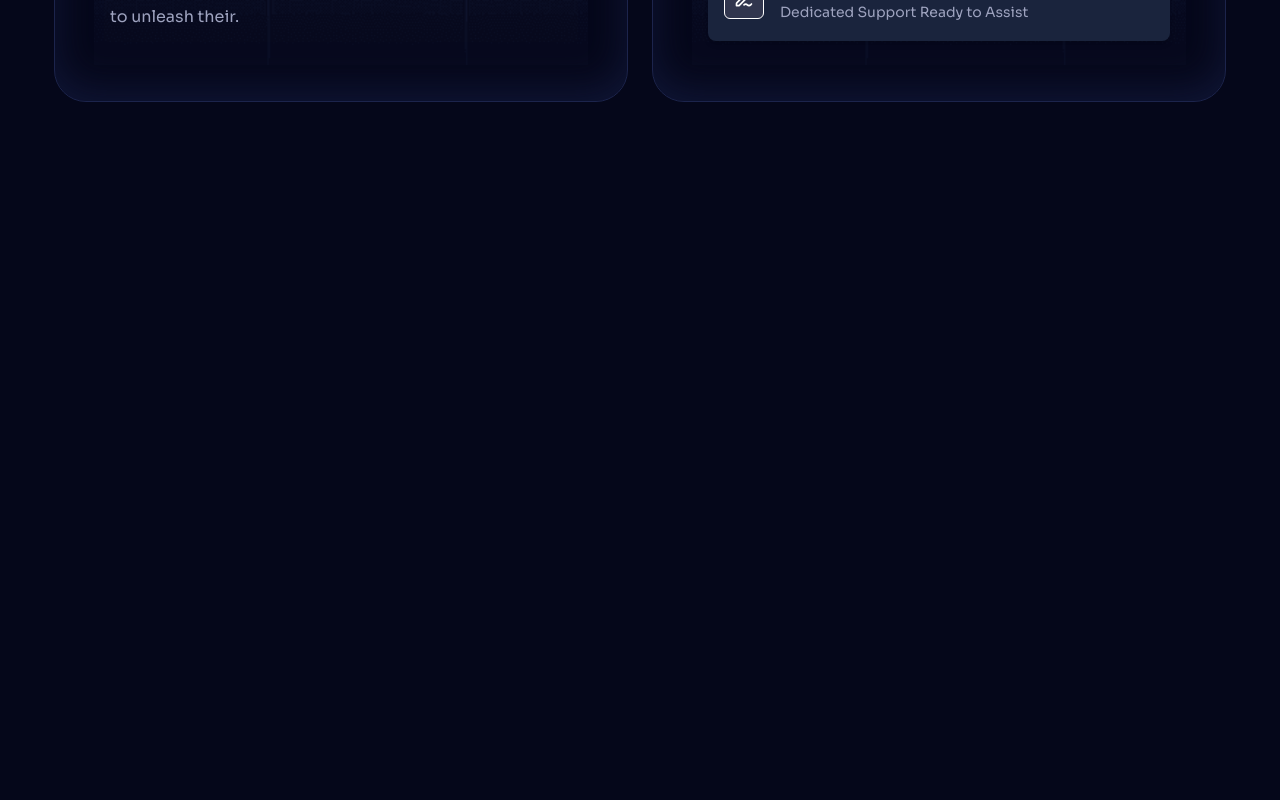
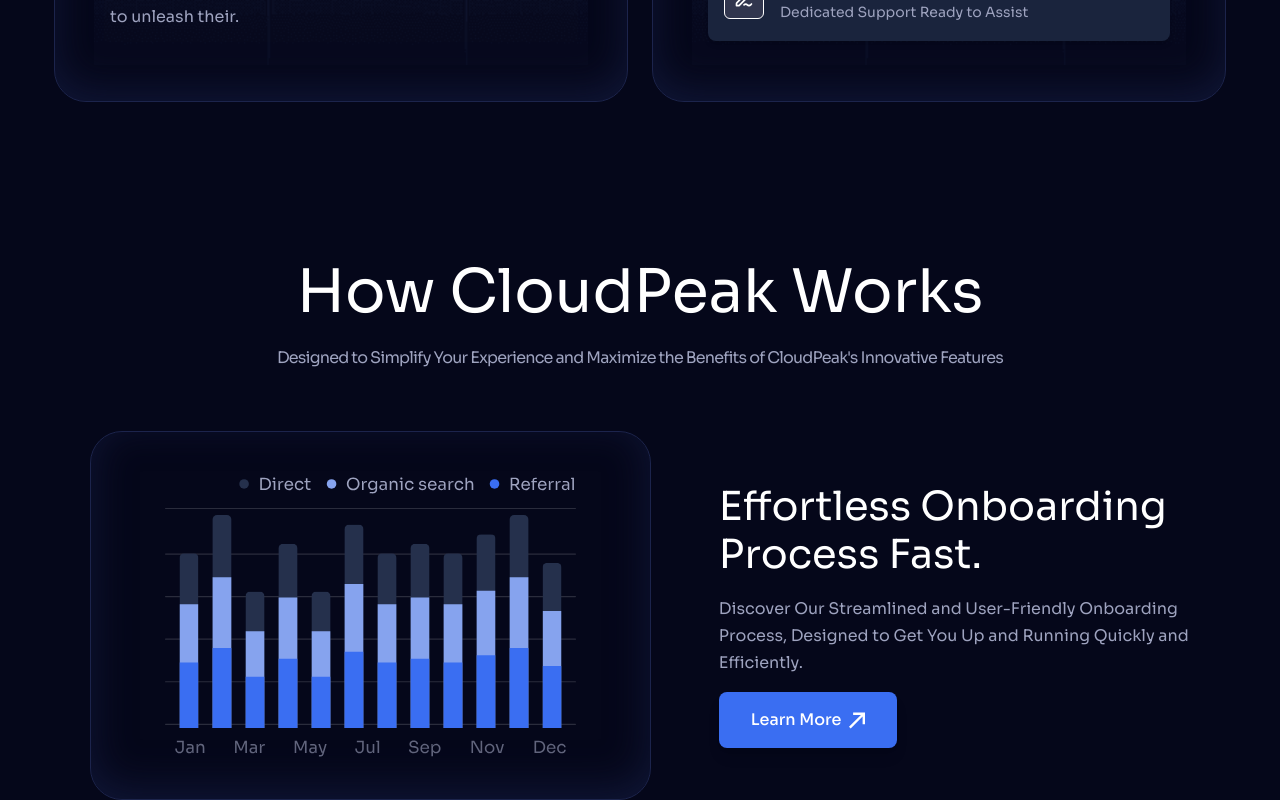
Before and after one commit to JemisKava/cloudpeak-landing, a Next.js app: page / in a window 1280 px wide. Shown: the part 2973-3773 px from the top of the page. Before the commit the page ends 3099 px from the top, so only its background shows below. Built offline with nearby package versions, Linux system fonts and the light colour scheme.

Commit message:
🎨📱 Designed core features section and made design changes for mobile responsiveness

```diff
--- a/app/page.tsx
+++ b/app/page.tsx
@@ -1,5 +1,6 @@
 import About from "@/components/sections/about";
 import Brand from "@/components/sections/brand";
+import CoreFeatures from "@/components/sections/core-features";
 import Features from "@/components/sections/features";
 import Hero from "@/components/sections/hero";
 import Header from "@/components/shared/header";
@@ -12,6 +13,7 @@
       <Brand />
       <About />
       <Features />
+      <CoreFeatures />
     </>
   );
 }
--- a/components/card.tsx
+++ b/components/card.tsx
@@ -2,7 +2,7 @@
 
 const Card = ({ children }: { children: React.ReactNode }) => {
   return (
-    <div className='py-10 px-6 border border-[#1c244c] shadow-custom-inset rounded-[32px]'>
+    <div className='py-10 px-6 border border-[#1c244c] shadow-custom-inset rounded-[32px] w-full'>
       {children}
     </div>
   )
--- a/components/sections/brand.tsx
+++ b/components/sections/brand.tsx
@@ -4,7 +4,7 @@
 
 const Brand = () => {
   return (
-    <section className='flex flex-col items-center h-[220px] max-w-screen-xl mx-auto'>
+    <section className='flex flex-col items-center h-[220px] max-w-screen-xl mx-auto text-center'>
       <div className='text-neutral-2 text-body-18 mt-[93px]'>Trusted by thousands of companies worldwide</div>
       <div className='w-full flex items-center justify-around mt-12 flex-wrap gap-y-1'>
         {COMPANIES.map(({ path, alt, height, width }, key) => (
--- /dev/null
+++ b/components/sections/core-features.tsx
@@ -0,0 +1,59 @@
+import React from 'react'
+import Card from '../card'
+import Image from 'next/image'
+import * as motion from "motion/react-client"
+
+const CoreFeatures = () => {
+  return (
+    <section className='max-w-screen-xl mx-auto px-[90px] sm:px-[45px]'>
+      <div >
+
+        <motion.div initial={{ opacity: 0, x: -20 }} whileInView={{ opacity: 1, x: 0 }} transition={{ delay: 0.8, ease: 'easeInOut' }} viewport={{ once: true, amount: 0.3 }} className='space-y-4 text-center mb-[60px]'>
+          <h1 className='text-h2 text-neutral-1 sm:text-2xl'>How CloudPeak Works</h1>
+          <p className='text-body-16 text-neutral-2 tracking-tighter sm:text-body-14'>Designed to Simplify Your Experience and Maximize the Benefits of CloudPeak&apos;s Innovative Features</p>
+        </motion.div>
+
+        <div>
+
+          <div className='flex items-center md:flex-col md:gap-y-8 sm:flex-col sm:gap-y-8 gap-x-1'>
+
+            <Card>
+              <motion.div initial={{ opacity: 0, x: -20 }} whileInView={{ opacity: 1, x: 0 }} transition={{ delay: 0.3, ease: 'easeInOut' }} viewport={{ once: true, amount: 0.3 }} >
+                <div className="relative w-full aspect-video">
+                  <Image
+                    src="/assets/chart.svg"
+                    alt="chart"
+                    fill
+                    className="object-contain"
+                    priority
+                  />
+                </div>
+              </motion.div>
+            </Card>
+
+            <motion.div initial={{ opacity: 0, x: 20 }} whileInView={{ opacity: 1, x: 0 }} transition={{ delay: 0.3, ease: 'easeInOut' }} viewport={{ once: true, amount: 0.3 }} className='w-full'>
+              <div className='ml-16 space-y-4 sm:ml-0'>
+                <h2 className='text-h2-40 text-neutral-1'>Effortless Onboarding Process Fast.</h2>
+                <p className='text-body-16 text-neutral-2'>Discover Our Streamlined and User-Friendly Onboarding Process, Designed to Get You Up and Running Quickly and Efficiently.</p>
+                <button className="px-8 py-4 bg-primary hover:bg-[#0045DD] text-white font-medium rounded-lg shadow-lg transition-all group flex items-center gap-2">
+                  Learn More
+                  <Image
+                    src="/assets/arrow.svg"
+                    alt="arrow"
+                    width={16}
+                    height={16}
+                    className="group-hover:translate-x-1 transition-transform"
+                  />
+                </button>
+              </div>
+            </motion.div>
+          </div>
+
+        </div>
+
+      </div>
+    </section>
+  )
+}
+
+export default CoreFeatures
--- a/components/sections/features.tsx
+++ b/components/sections/features.tsx
@@ -4,10 +4,10 @@
 
 const Features = () => {
   return (
-    <section className='pt-[130px] px-[30px] mt-8'>
-      <div className='max-w-screen-xl mx-auto h-screen text-center'>
+    <section className='py-[130px] px-[30px] mt-8'>
+      <div className='max-w-screen-xl mx-auto text-center'>
         <div className='flex flex-col gap-y-4 mx-60 sm:mx-0 md:mx-0 items-center'>
-          <h1 className='text-h2 text-neutral-1'>
+          <h1 className='text-h2 text-neutral-1 sm:text-h2-40'>
             Get Connected Fast
           </h1>
           <p className='text-body-16 text-neutral-2'>
@@ -15,7 +15,7 @@
           </p>
         </div>
 
-        <div className="grid gap-6 grid-cols-2 md:grid-cols-1 sm:grid-cols-1 p-6 mt-[60px] ">
+        <div className="grid gap-6 grid-cols-2 md:grid-cols-1 sm:grid-cols-1 p-6 mt-[60px] sm:p-0">
           {FEATURE_CARDS.map((cardProps, index) => (
             <FeatureCard key={index} {...cardProps} />
           ))}
--- a/components/sections/hero.tsx
+++ b/components/sections/hero.tsx
@@ -34,7 +34,7 @@
           initial={{ opacity: 0, y: -20 }}
           animate={{ opacity: 1, y: 0 }}
           transition={{ duration: 0.8, ease: "easeInOut" }}
-          className="max-w-[820px] flex flex-col items-center gap-8 text-center"
+          className="max-w-[820px] flex flex-col items-center gap-8 text-center sm:p-6"
         >
           <h1 className="text-6xl font-semibold leading-tight tracking-tight sm:text-4xl">
             Elevate Your Business with CloudPeak
--- a/constants/index.ts
+++ b/constants/index.ts
@@ -20,7 +20,7 @@
     alt: "running-star",
     title: "Streamlined Workflow",
     description:
-      "Effortlessly Collaborate Across Teams and Projects with CloudPeak&apos; Seamless and Intuitive Collaboration Tools",
+      "Effortlessly Collaborate Across Teams and Projects with CloudPeak&apos;s Seamless and Intuitive Collaboration Tools",
   },
   {
     logo: "/assets/running-star.svg",
```
